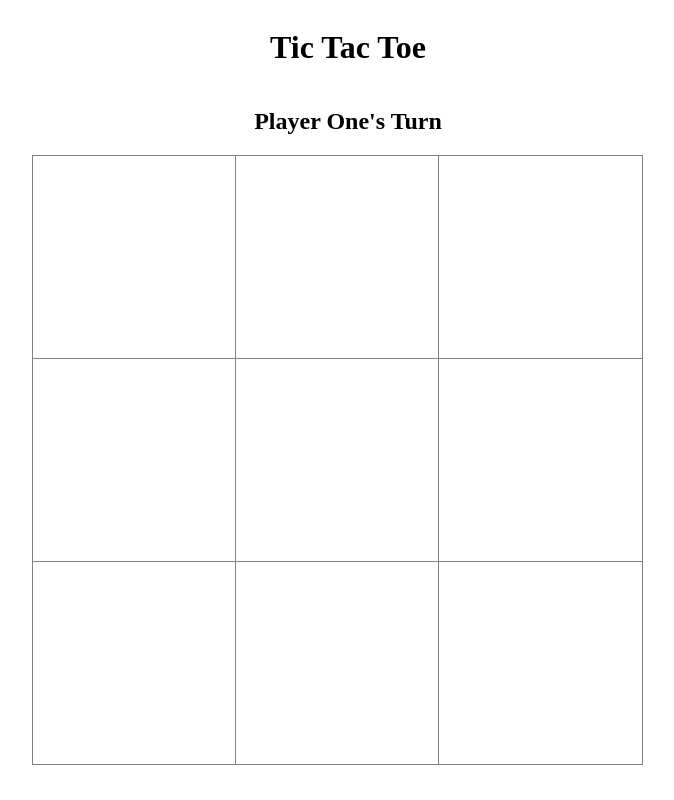
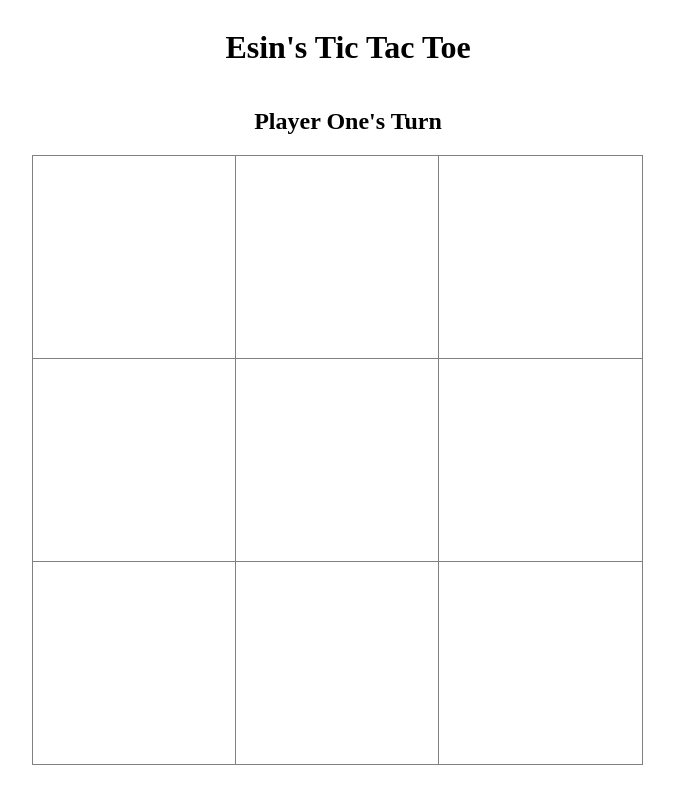
Before and after one commit to esin87/tic-tac-toe-1, a plain HTML site: page index.html in a window 1280 px wide. Shown: the whole page, without its empty margins (292-966 px from the left). Drawn offline with Linux system fonts and the light colour scheme.

Commit message:
Update index.html

```diff
--- a/index.html
+++ b/index.html
@@ -5,10 +5,10 @@
 		<meta http-equiv="X-UA-Compatible" content="IE=edge" />
 		<meta name="viewport" content="width=device-width, initial-scale=1.0" />
 		<link rel="stylesheet" href="style.css" />
-		<title>Document</title>
+		<title>Tic Tac Toe</title>
 	</head>
 	<body>
-		<h1>Tic Tac Toe</h1>
+		<h1>Esin's Tic Tac Toe</h1>
 		<div id="container">
 			<h2></h2>
 			<div id="grid">
```
